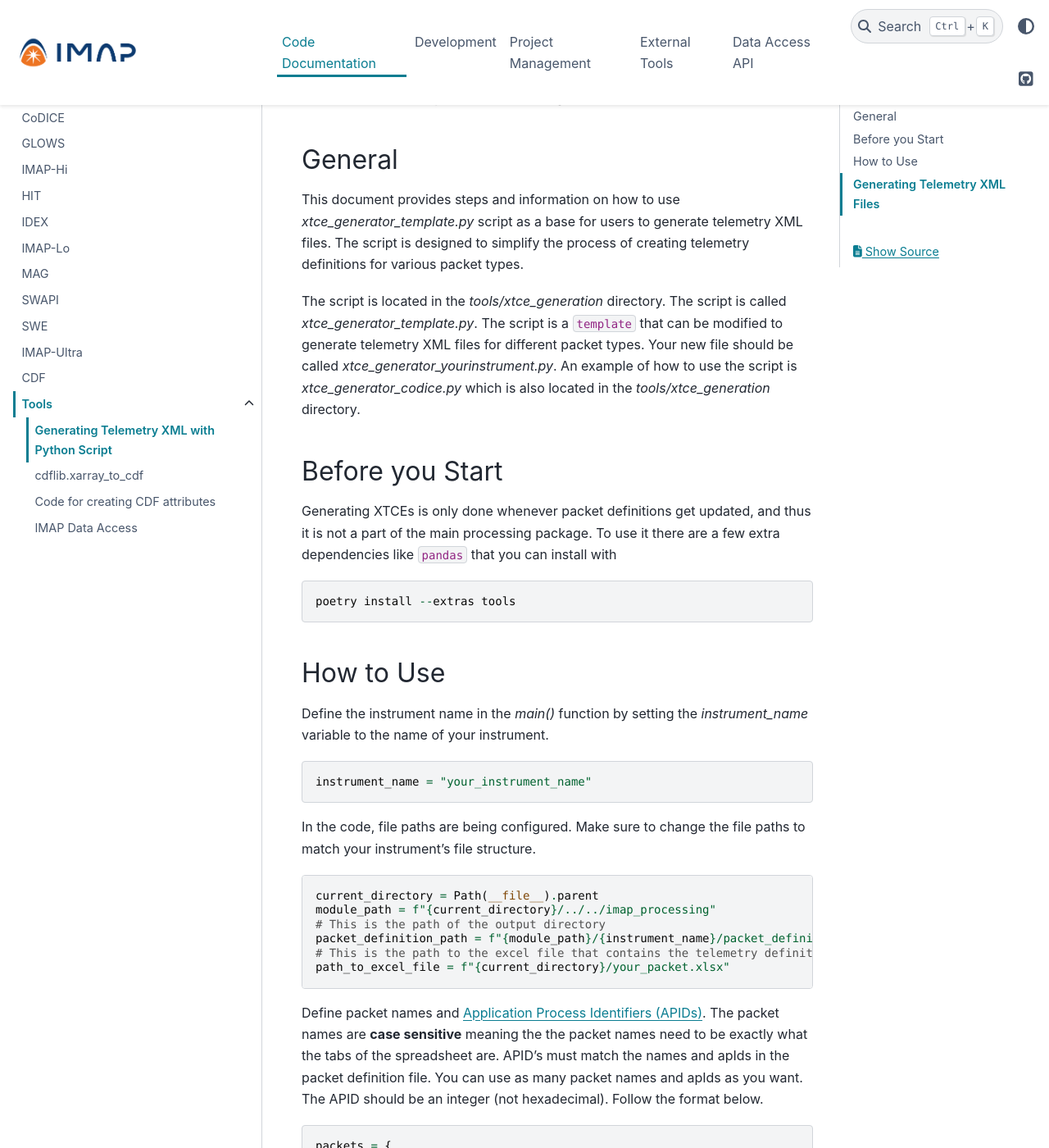
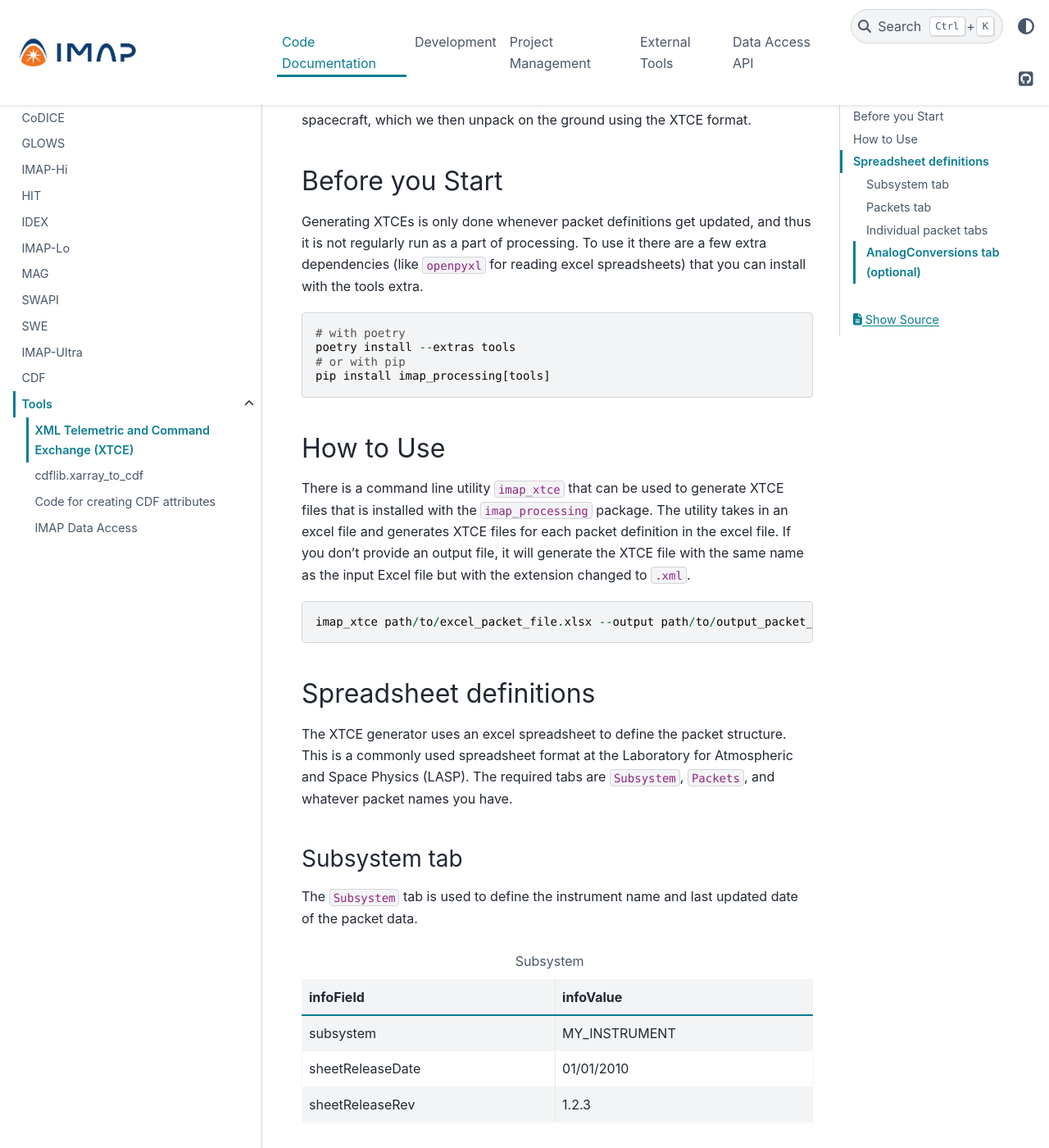
Before and after one commit to IMAP-Science-Operations-Center/imap_processing, a Sphinx documentation site: the page built from docs/source/code-documentation/tools/xtce-generator.rst, in a window 1280 px wide and 1400 px high, scrolled down 266 px. Shown: the whole window at 82% size. Built offline with Sphinx 7.4.7 and the PyData theme 0.15.4, drawn with Linux system fonts in a browser that asks for light colours; the version number is read from the project's files by our own code; some of the changed text lies outside the part shown.

Commit message:
DOC: Update XTCE generator documentation

```diff
--- a/docs/source/code-documentation/tools/xtce-generator.rst
+++ b/docs/source/code-documentation/tools/xtce-generator.rst
@@ -1,84 +1,166 @@
 .. _xtce_generator:
 
-Generating Telemetry XML with Python Script
-===========================================
+XML Telemetric and Command Exchange (XTCE)
+==========================================
 
-Here  is some  info on `XTCE <https://public.ccsds.org/Pubs/660x2g2.pdf/>`_. This Green
-Book introduces the main concepts of XML Telemetric and Command Exchange (XTCE), a
-telemetry and telecommand database format for spacecraft monitoring
-and control.
+The `XTCE green book <https://public.ccsds.org/Pubs/660x2g2.pdf>`_.
+introduces the main concepts and specifications of XTCE.
+The XTCE format is a specification for spacecraft monitoring and control data transfer.
+It can be used to define how packets can be sent and received from the spacecraft,
+which we then unpack on the ground using the XTCE format.
 
-General
--------
-
-This document provides steps and information on how to use
-`xtce_generator_template.py` script as a base for users to generate
-telemetry XML files. The script is designed to simplify the process of creating
-telemetry definitions for various packet types.
-
-The script is located in the `tools/xtce_generation` directory. The script is called
-`xtce_generator_template.py`. The script is a ``template`` that can be modified to
-generate telemetry XML files for different packet types. Your new file should be
-called `xtce_generator_yourinstrument.py`.
-An example of how to use the script is `xtce_generator_codice.py` which is also
-located in the `tools/xtce_generation` directory.
 
 Before you Start
 ----------------
 
 Generating XTCEs is only done whenever packet definitions get updated, and thus it
-is not a part of the main processing package. To use it there are a few extra
-dependencies like ``pandas`` that you can install with
+is not regularly run as a part of processing. To use it there are a few extra
+dependencies (like ``openpyxl`` for reading excel spreadsheets) that you
+can install with the tools extra.
 
 .. code::
 
+    # with poetry
     poetry install --extras tools
+    # or with pip
+    pip install imap_processing[tools]
 
 How to Use
 ----------
 
-Define the instrument name in the `main()` function by setting the `instrument_name`
-variable to the name of your instrument.
+There is a command line utility ``imap_xtce`` that can be used to generate XTCE files
+that is installed with the ``imap_processing`` package.
+The utility takes in an excel file and generates XTCE files for each packet definition
+in the excel file. If you don't provide an output file, it will generate the XTCE file
+with the same name as the input Excel file but with the extension changed to ``.xml``.
 
 .. code::
 
-        instrument_name = "your_instrument_name"
+    imap_xtce path/to/excel_packet_file.xlsx --output path/to/output_packet_definition.xml
 
-In the code, file paths are being configured. Make sure to change the file paths to
-match your instrument's file structure.
 
-.. code::
+Spreadsheet definitions
+-----------------------
 
-    current_directory = Path(__file__).parent
-    module_path = f"{current_directory}/../../imap_processing"
-    # This is the path of the output directory
-    packet_definition_path = f"{module_path}/{instrument_name}/packet_definitions"
-    # This is the path to the excel file that contains the telemetry definitions
-    path_to_excel_file = f"{current_directory}/your_packet.xlsx"
+The XTCE generator uses an excel spreadsheet to define the packet structure.
+This is a commonly used spreadsheet format at the Laboratory for Atmospheric and Space Physics (LASP).
+The required tabs are ``Subsystem``, ``Packets``, and whatever packet names you have.
 
-Define packet names and `Application Process Identifiers (APIDs)
-<https://sanaregistry.org/r/space_packet_protocol_application_process_id/>`_.
-The packet names are **case sensitive** meaning the the packet names need to be exactly
-what the tabs of the spreadsheet are. APID's must match the names and apIds in the
-packet definition file. You can use as many packet names and apIds as you want.
-The APID should be an integer (not hexadecimal).
-Follow the format below.
+Subsystem tab
+~~~~~~~~~~~~~
 
-.. code::
+The ``Subsystem`` tab is used to define the instrument name and last updated date of the packet data.
 
-    packets = {
-        # Define packet names and associated Application IDs (apId)
-        "your_packet_A": ####,
-        "your_packet_B": ####,
-        # ... (other packet definitions)
-    }
+.. list-table:: Subsystem
+   :header-rows: 1
 
-Generating Telemetry XML Files
--------------------------------
+   * - infoField
+     - infoValue
+   * - subsystem
+     - MY_INSTRUMENT
+   * - sheetReleaseDate
+     - 01/01/2010
+   * - sheetReleaseRev
+     - 1.2.3
 
-Once you have your xtce processing file defined, you can run it with the
-following command:
+Packets tab
+~~~~~~~~~~~
 
-.. code::
+The packets tab contains the list of packets that you want to include within your XTCE
+packet definition. You can remove rows from this to control which individual packet tabs
+are read in later. The ``packetName`` column defines which other tabs to read in. So in
+the following table, the generator will read in the ``MY_INSTRUMENT_HK`` and
+``MY_INSTRUMENT_SCI`` tabs that contain the packet definitions.
 
-    python xtce_generator_instrument_name.py
+.. note::
+    The generator will also work with tabs prefixed with ``P_``, so ``P_MY_INSTRUMENT_HK`` and
+    ``P_MY_INSTRUMENT_SCI`` tab names would also work.
+
+.. list-table:: Packets
+   :header-rows: 1
+
+   * - packetName
+     - apId
+   * - MY_INSTRUMENT_HK
+     - 123
+   * - MY_INSTRUMENT_SCI
+     - 124
+
+Individual packet tabs
+~~~~~~~~~~~~~~~~~~~~~~
+
+Each packet tab contains the contents that will create the XTCE packet definition.
+The required columns are ``packetName``, ``mnemonic``, ``lengthInBits``, ``dataType``,
+``convertAs``, with optional ``shortDescription`` and ``longDescription`` columns.
+
+Within the XTCE definition, the variable names will be ``packetName.mnemonic`` separated
+with a period for easier distinguishing between packets and variables. For example,
+the table below would have this XTCE parameter definition ``MY_INSTRUMENT_HK.VARIABLE1_UINT``
+for the first variable. If an analog conversion is required, the ``convertAs`` column
+should be set to ``ANALOG``, which will then look at the ``AnalogConversions`` tab for
+the conversion details.
+
+.. list-table:: MY_INSTRUMENT_HK
+   :header-rows: 1
+
+   * - packetName
+     - mnemonic
+     - lengthInBits
+     - dataType
+     - convertAs
+     - shortDescription
+     - longDescription
+   * - MY_INSTRUMENT_HK
+     - VARIABLE1_UINT
+     - 3
+     - UINT
+     - NONE
+     - My short variable description
+     - My verbose variable description
+   * - MY_INSTRUMENT_HK
+     - VARIABLE2_CONVERTED
+     - 3
+     - UINT
+     - ANALOG
+     - Apply an analog conversion
+     -
+   * - MY_INSTRUMENT_HK
+     - VARIABLE_LENGTH_BINARY_SCIENCE
+     - 100
+     - BYTE
+     - NONE
+     -
+     - This variable size will be dynamic and based on the packet size
+
+AnalogConversions tab (optional)
+~~~~~~~~~~~~~~~~~~~~~~~~~~~~~~~~
+
+Packet parsing can also apply analog conversions to the data being read in.
+For example, to change from a raw unsigned integer value to a temperature in Kelvin.
+The ``AnalogConversions`` tab is used to define these conversions.
+It currently only supports unsegmented polynomial conversions, and looks for the
+coefficients defined from ``c0`` to ``c7`` to define the order of the polynomial.
+
+.. list-table:: AnalogConversions
+   :header-rows: 1
+
+   * - packetName
+     - mnemonic
+     - c0
+     - c1
+     - c2
+     - c3
+     - c4
+     - c5
+     - c6
+     - c7
+   * - MY_INSTRUMENT_HK
+     - VARIABLE2_CONVERTED
+     - 123.456
+     - 0.234
+     -
+     -
+     -
+     -
+     -
+     -
```
